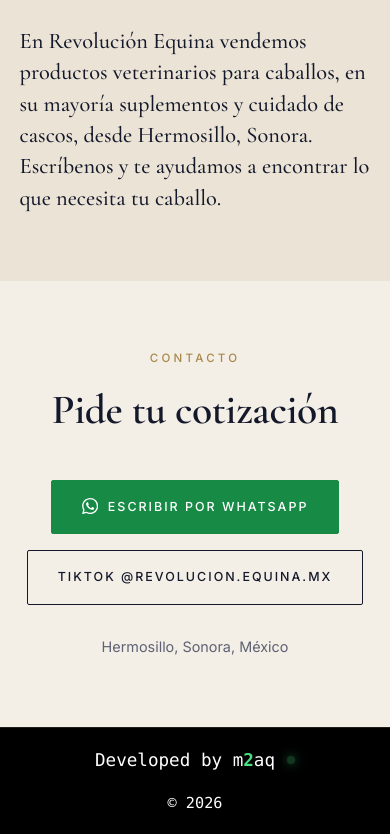
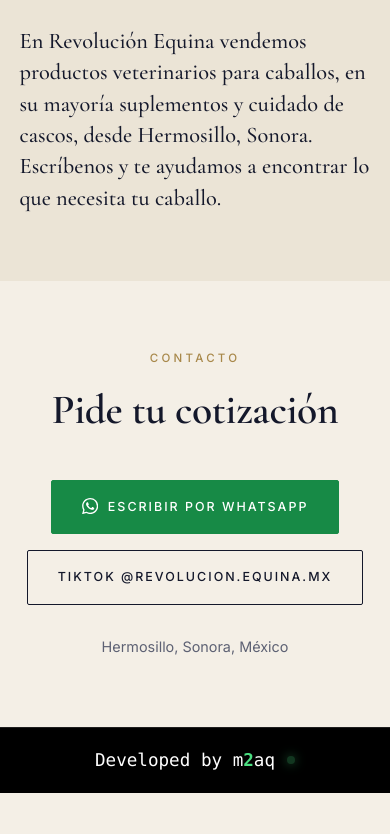
Before and after one commit to m2aq/Revolucion_Equina, a plain HTML site: page index.html in a window 390 px wide. Shown: the part 5567-6401 px from the top of the page. After the commit the page ends 6360 px from the top, so only its background shows below. Drawn offline with nearby package versions, Linux system fonts and the light colour scheme.

Commit message:
Remove copyright year from footer
Co-Authored-By: Claude Sonnet 5.5 <noreply@anthropic.com>

```diff
--- a/css/estilos.css
+++ b/css/estilos.css
@@ -143,11 +143,10 @@ h1, h2, h3, .cabecera__marca span {
   box-shadow: 0 0 8px var(--verde), 0 0 14px var(--verde);
   animation: parpadeo 2s ease-in-out infinite;
 }
-.sello__der { grid-column: 3; justify-self: end; font-size: 0.95rem; color: #fff; }
 @keyframes parpadeo { 0%, 100% { opacity: 1; } 50% { opacity: 0.25; } }
 @media (max-width: 500px) {
   .sello { grid-template-columns: 1fr; justify-items: center; }
-  .sello__izq, .sello__der { grid-column: 1; justify-self: center; }
+  .sello__izq { grid-column: 1; justify-self: center; }
 }
 
 /* ---------- Móvil ---------- */
--- a/index.html
+++ b/index.html
@@ -87,7 +87,6 @@
       <span class="sello__texto">Developed by <span class="sello__marca">m<b>2</b>aq</span></span>
       <span class="sello__led" aria-hidden="true"></span>
     </div>
-    <span class="sello__der">© 2026</span>
   </footer>
 
   <script src="js/script.js"></script>
```
Also changed, not shown: 1 other file.
